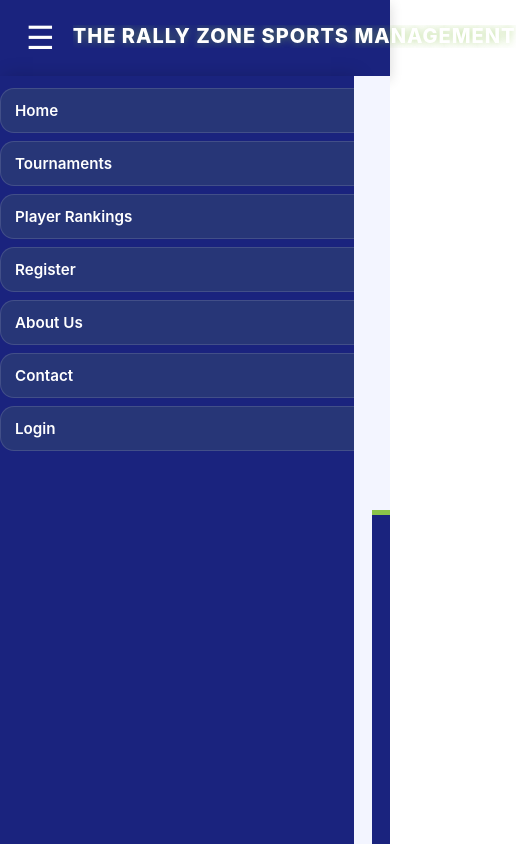
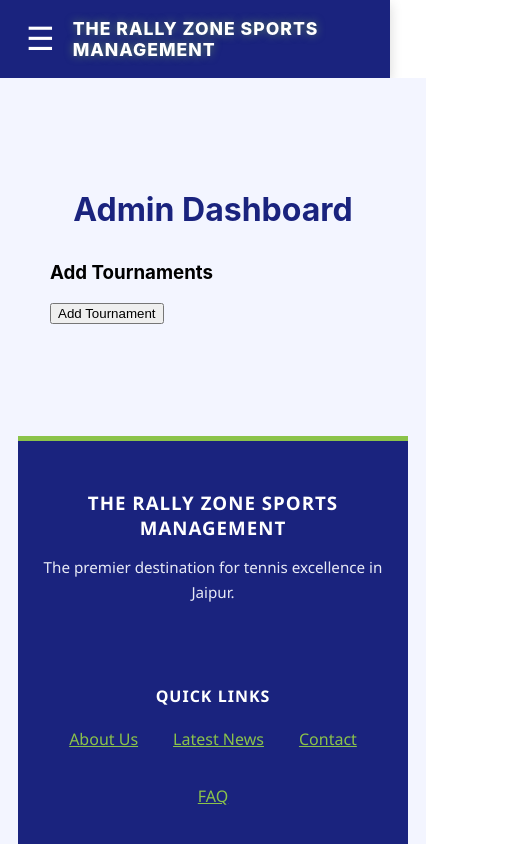
Before and after one commit to asheeshmalpani-hue/therallyzonerepository, a React (Create React App) app: page /admin-dashboard in a window 390 px wide. Shown: the top 844 px of the page, 516 px wide, since content can reach past the window. Built offline with nearby package versions, Linux system fonts and the light colour scheme.

Commit message:
mobile responsive  issuee

```diff
--- a/src/components/Header.css
+++ b/src/components/Header.css
@@ -220,8 +220,12 @@ header nav a::after {
 }
 
     .site-title {
-        font-size: 1.25rem;
-    }
+    white-space: normal;
+    overflow: visible;
+    text-overflow: unset;
+    font-size: 1.1rem;
+    line-height: 1.2;
+}
 
     .logo-placeholder {
     margin-left: auto;
@@ -230,14 +234,27 @@ header nav a::after {
 }
 
     .sidebar {
-        width: 100%;
-        float: none;
-        padding-left: 0;
-    }
+    display: none;
+    width: 100%;
+    min-width: 100%;
+    padding: 12px;
+    box-sizing: border-box;
+}
+
+.sidebar.open {
+    display: block;
+}
 
     .app-content {
         margin-left: 0;
     }
+.layout-row {
+    display: block;
+}
+
+.app-content {
+    width: 100%;
+}
 
     .main-nav {
         gap: 8px;
```
